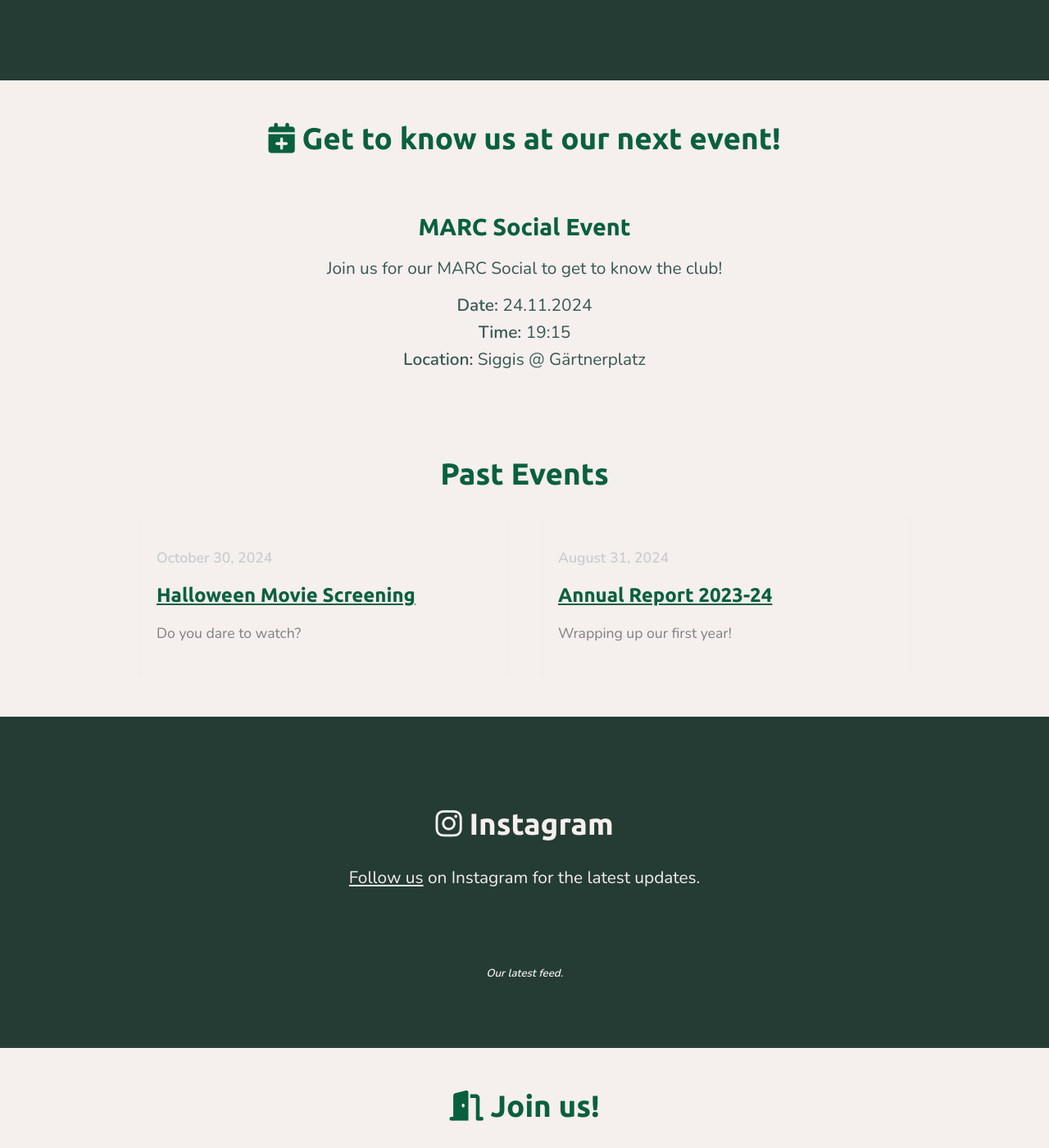
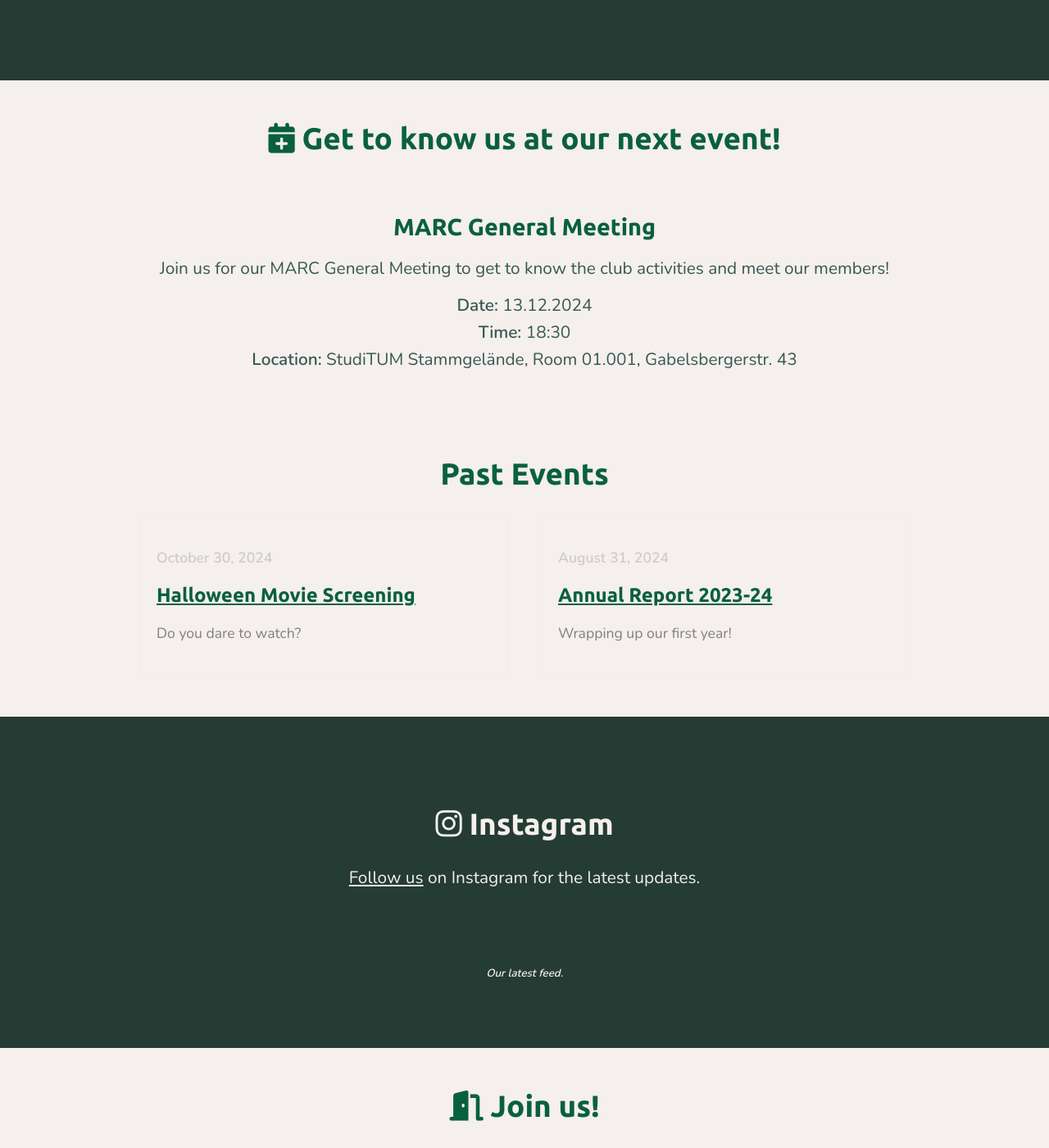
Before and after one commit to municharc/municharc.github.io, a Jekyll site: the page built from index.html, in a window 1280 px wide and 1400 px high, scrolled down 1150 px. Shown: the whole window at 82% size. Built offline with Jekyll 4.4.1, drawn with Linux system fonts in a browser that asks for light colours; nearby versions of some CDN libraries; some of the changed text lies outside the part shown.

Commit message:
Update to general meeting

```diff
--- a/index.html
+++ b/index.html
@@ -70,12 +70,12 @@ title: Munich Animal Rights Club
 	<div class="next-event-info" style="margin-top: 20px;
 			text-align: center;">
 		<a >
-			<h3>MARC Social Event</h3>
+			<h3>MARC General Meeting</h3>
 		</a>
-		<p>Join us for our MARC Social to get to know the club!</p>
-		<p><span>Date:</span> 24.11.2024</p>
-		<p><span>Time:</span> 19:15</p>
-		<p><span>Location:</span> Siggis @ Gärtnerplatz </p>
+		<p>Join us for our MARC General Meeting to get to know the club activities and meet our members!</p>
+		<p><span>Date:</span> 13.12.2024</p>
+		<p><span>Time:</span> 18:30</p>
+		<p><span>Location:</span> StudiTUM Stammgelände, Room 01.001, Gabelsbergerstr. 43 </p>
 	</div>
 </div>
 
@@ -122,7 +122,7 @@ title: Munich Animal Rights Club
 <div id="join">
 	<div class="container fade-in" style="text-align: center;">
 		<h2 ><i class="fa-solid fa-door-open"></i> Join us!</h2>
-		<p style="text-align: center;">To join us simply come to our next welcome event or sign up using the link below.
+		<p style="text-align: center;">To join us simply come to our next event or sign up using the link below.
 		</p>
 		<div class="button">
 			<a
```
